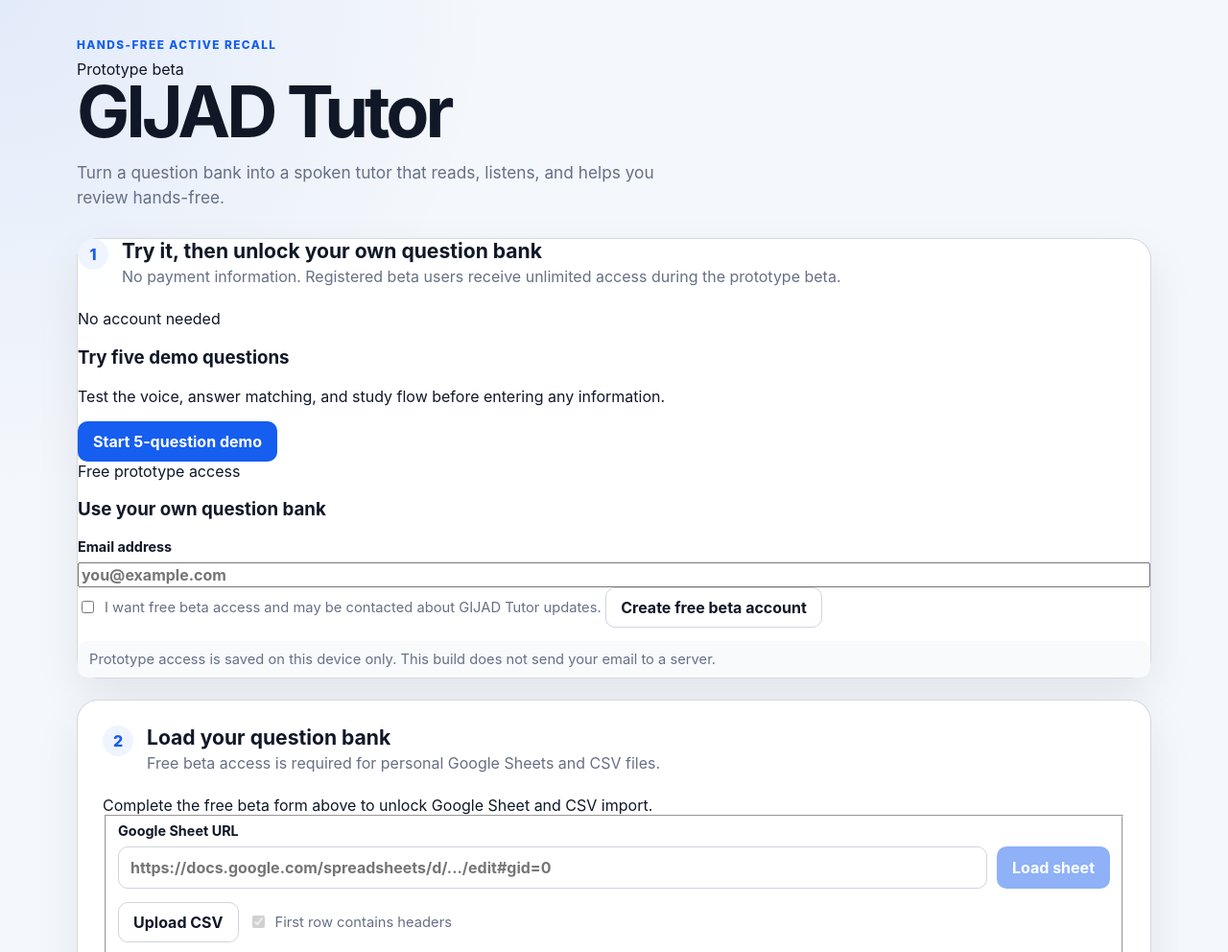
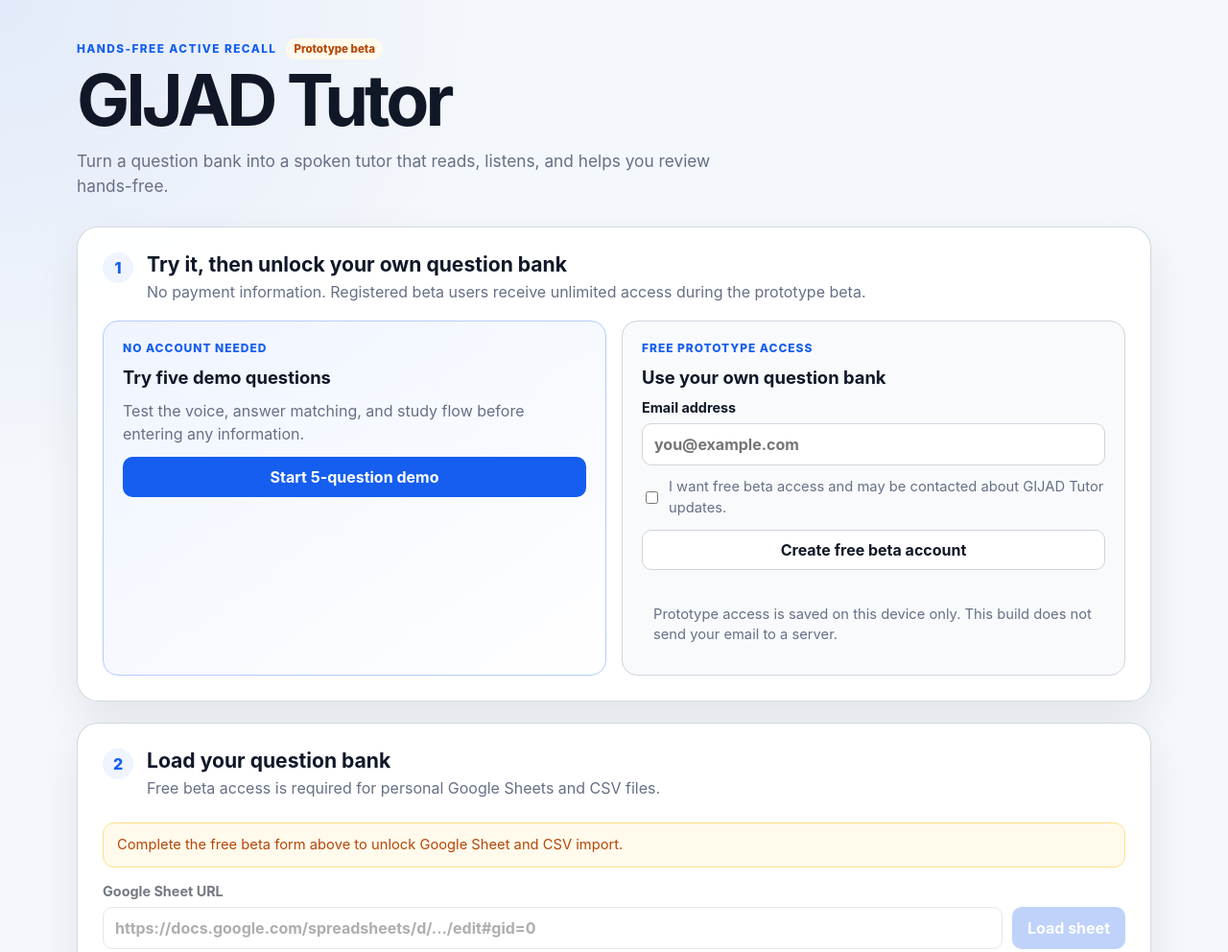
Before and after one commit to drjif/Voicetutor, a website with bundled scripts: page index.html in a window 1280 px wide. Shown: the top 992 px of the page at 96% size. Built offline with nearby package versions, Linux system fonts and the light colour scheme.

Commit message:
Style the prototype beta funnel and conversion prompt

```diff
--- a/styles.css
+++ b/styles.css
@@ -34,23 +34,37 @@ button:disabled { cursor: not-allowed; opacity: 0.48; }
 
 .page-shell { width: min(1120px, calc(100% - 32px)); margin: 0 auto; padding: 40px 0 28px; }
 .site-header { display: flex; justify-content: space-between; gap: 24px; align-items: flex-start; margin-bottom: 28px; }
-.eyebrow { margin: 0 0 8px; text-transform: uppercase; letter-spacing: 0.12em; font-size: 0.74rem; font-weight: 800; color: var(--primary); }
+.eyebrow-row { display: flex; align-items: center; flex-wrap: wrap; gap: 10px; margin-bottom: 8px; }
+.eyebrow { margin: 0; text-transform: uppercase; letter-spacing: 0.12em; font-size: 0.74rem; font-weight: 800; color: var(--primary); }
+.prototype-badge { display: inline-flex; padding: 4px 8px; border-radius: 999px; background: var(--warning-soft); color: var(--warning); font-size: 0.72rem; font-weight: 800; }
 h1 { margin: 0; font-size: clamp(2.3rem, 6vw, 4.6rem); line-height: 0.96; letter-spacing: -0.055em; }
-.subtitle { margin: 14px 0 0; max-width: 620px; color: var(--muted); font-size: 1.08rem; line-height: 1.55; }
+.subtitle { margin: 14px 0 0; max-width: 720px; color: var(--muted); font-size: 1.08rem; line-height: 1.55; }
 
 .layout { display: grid; gap: 22px; }
 .card { background: rgba(255,255,255,0.95); border: 1px solid rgba(208,213,221,0.9); border-radius: 22px; box-shadow: var(--shadow); }
-.setup-card { padding: 26px; }
+.setup-card, .funnel-card, .conversion-card { padding: 26px; }
 .section-heading { display: flex; gap: 14px; align-items: flex-start; margin-bottom: 24px; }
+.compact-heading { margin-bottom: 18px; }
 .section-heading h2 { margin: 0 0 4px; font-size: 1.32rem; }
-.section-heading p { margin: 0; color: var(--muted); }
+.section-heading p { margin: 0; color: var(--muted); line-height: 1.5; }
 .step { display: grid; place-items: center; flex: 0 0 32px; height: 32px; border-radius: 50%; background: var(--primary-soft); color: var(--primary); font-weight: 800; }
+
+.funnel-grid { display: grid; grid-template-columns: repeat(2, minmax(0, 1fr)); gap: 16px; }
+.funnel-option { display: flex; flex-direction: column; gap: 12px; padding: 20px; border: 1px solid var(--border); border-radius: 16px; background: var(--surface-alt); }
+.funnel-option h3 { margin: 0; font-size: 1.15rem; }
+.funnel-option p { margin: 0; color: var(--muted); line-height: 1.5; }
+.demo-option { background: linear-gradient(145deg, var(--primary-soft), #ffffff); border-color: #b2ccff; }
+.member-option { background: var(--success-soft); border-color: #abefc6; }
+.option-kicker { color: var(--primary); font-size: 0.75rem; font-weight: 850; letter-spacing: 0.08em; text-transform: uppercase; }
+#betaSignupForm { display: grid; gap: 12px; }
+.full-button { width: 100%; }
+.consent-row { align-items: flex-start; line-height: 1.45; }
 
 .field { display: grid; gap: 8px; font-weight: 650; }
 .field > span { display: flex; justify-content: space-between; gap: 8px; font-size: 0.9rem; }
 .field output { color: var(--primary); font-weight: 800; }
 .full-width { width: 100%; }
-input[type="url"], select {
+input[type="url"], input[type="email"], select {
   width: 100%;
   min-height: 44px;
   border: 1px solid var(--border);
@@ -60,13 +74,13 @@ input[type="url"], select {
   padding: 10px 12px;
   outline: none;
 }
-input[type="url"]:focus, select:focus { border-color: var(--primary); box-shadow: 0 0 0 4px rgba(21,94,239,0.12); }
+input[type="url"]:focus, input[type="email"]:focus, select:focus { border-color: var(--primary); box-shadow: 0 0 0 4px rgba(21,94,239,0.12); }
 input[type="range"] { width: 100%; accent-color: var(--primary); }
 .input-row { display: grid; grid-template-columns: 1fr auto; gap: 10px; }
 .source-actions { display: flex; flex-wrap: wrap; gap: 10px; align-items: center; margin-top: 14px; }
 .checkbox-row { display: inline-flex; align-items: center; gap: 8px; color: var(--muted); font-size: 0.92rem; }
 .helper { color: var(--muted); line-height: 1.55; font-size: 0.9rem; }
-.inline-status { margin-top: 14px; padding: 10px 12px; border-radius: 10px; background: var(--surface-alt); color: var(--muted); font-size: 0.92rem; }
+.inline-status { margin-top: 14px; padding: 10px 12px; border-radius: 10px; background: var(--surface-alt); color: var(--muted); font-size: 0.92rem; line-height: 1.45; }
 .inline-status[data-type="success"] { background: var(--success-soft); color: var(--success); }
 .inline-status[data-type="error"] { background: var(--danger-soft); color: var(--danger); }
 .inline-status[data-type="loading"] { background: var(--primary-soft); color: var(--primary); }
@@ -82,6 +96,9 @@ input[type="range"] { width: 100%; accent-color: var(--primary); }
 .file-button { display: inline-grid; place-items: center; }
 .start-button { width: 100%; margin-top: 24px; min-height: 50px; font-size: 1rem; }
 
+.plain-fieldset { border: 0; padding: 0; margin: 0; min-width: 0; }
+.plain-fieldset:disabled { opacity: 0.58; }
+.lock-notice { margin-bottom: 16px; padding: 12px 14px; border: 1px solid #fedf89; border-radius: 12px; background: var(--warning-soft); color: var(--warning); font-size: 0.92rem; line-height: 1.45; }
 .mapping-panel { margin-top: 18px; padding: 18px; background: var(--surface-alt); border: 1px solid #eaecf0; border-radius: 14px; }
 .mapping-panel h3 { margin: 0 0 14px; font-size: 1rem; }
 .mapping-footer { display: flex; align-items: center; justify-content: space-between; gap: 14px; margin-top: 14px; color: var(--muted); }
@@ -142,15 +159,21 @@ input[type="range"] { width: 100%; accent-color: var(--primary); }
 .icon-button { width: 44px; height: 44px; border-radius: 50%; border: 1px solid var(--border); background: white; font-size: 1.25rem; }
 .shortcut-help { margin: 14px 0 0; text-align: center; color: var(--muted); font-size: 0.82rem; }
 
-footer { margin-top: 24px; color: var(--muted); font-size: 0.82rem; line-height: 1.5; text-align: center; }
+.conversion-card { text-align: center; }
+.conversion-card h2 { margin: 8px 0; }
+.conversion-card > p { max-width: 680px; margin: 0 auto; color: var(--muted); line-height: 1.55; }
+.conversion-actions { display: flex; justify-content: center; flex-wrap: wrap; gap: 10px; margin-top: 18px; }
+
+footer { margin-top: 24px; color: var(--muted); font-size: 0.82rem; line-height: 1.55; text-align: center; }
+footer p { margin: 7px auto; max-width: 920px; }
 
 @media (max-width: 760px) {
   .page-shell { width: min(100% - 20px, 1120px); padding-top: 24px; }
   .site-header { align-items: center; }
   .input-row { grid-template-columns: 1fr; }
-  .three-columns, .two-columns, .mode-picker { grid-template-columns: 1fr; }
+  .funnel-grid, .three-columns, .two-columns, .mode-picker { grid-template-columns: 1fr; }
   .mapping-footer { align-items: stretch; flex-direction: column; }
-  .setup-card, .player-card { padding: 20px; border-radius: 18px; }
+  .setup-card, .funnel-card, .conversion-card, .player-card { padding: 20px; border-radius: 18px; }
   .transport-controls .button { flex: 1 1 110px; }
   .player-topline { align-items: flex-start; }
   .review-decision { align-items: stretch; flex-direction: column; }
```
